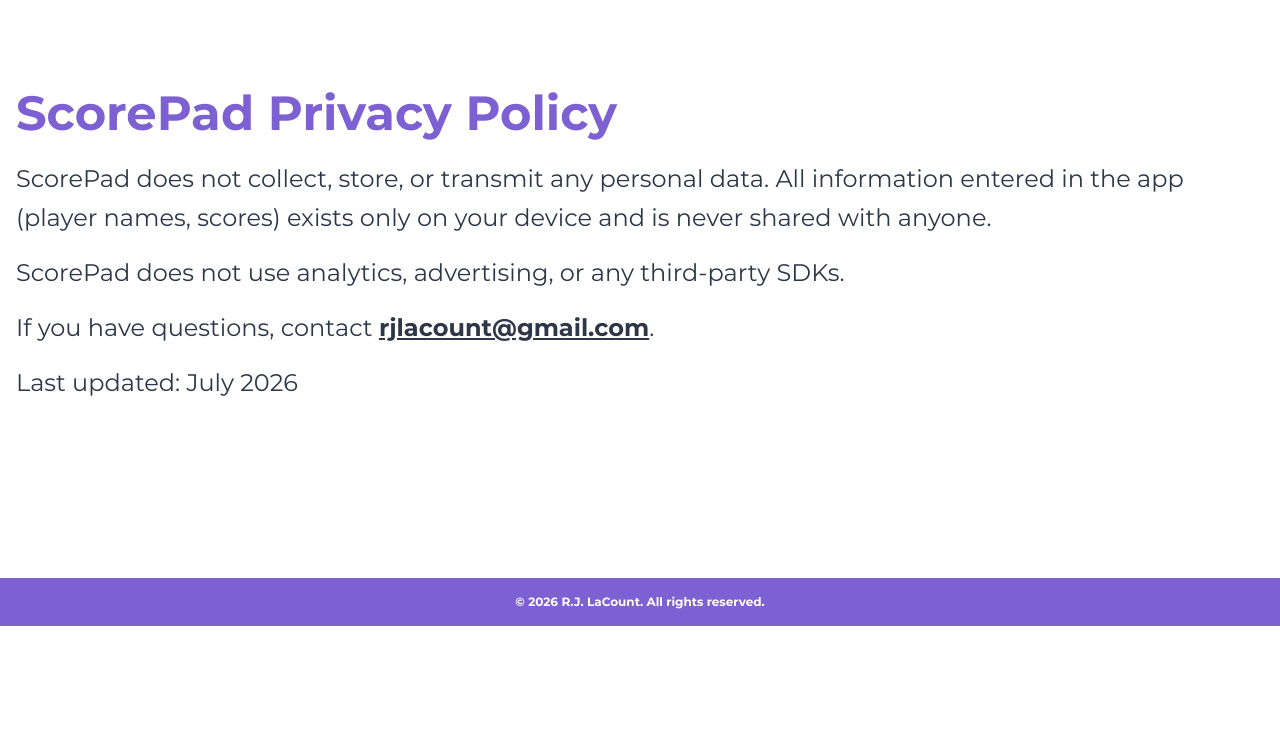
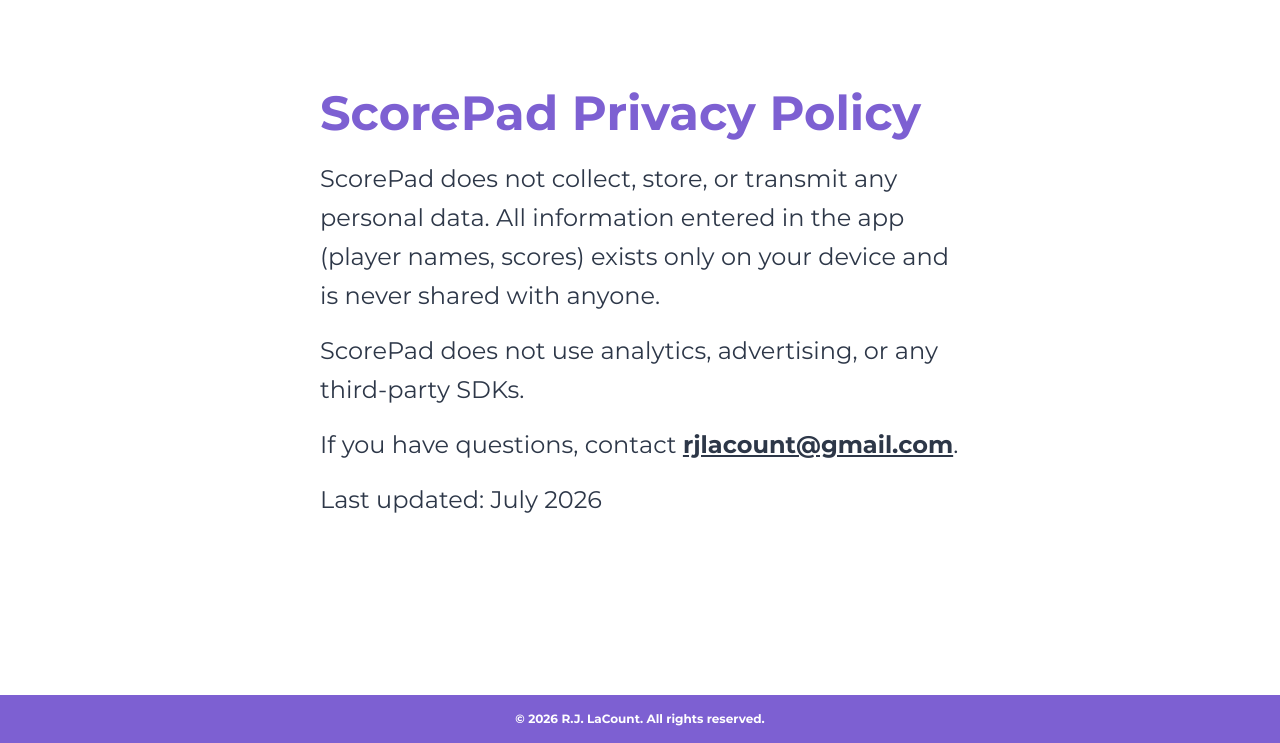
Before and after one commit to TheFunkyMonk/rjlacount-new, an Astro site: page /etc/scorepad in a window 1280 px wide. Shown: the part 93-836 px from the top of the page. Before the commit the page ends 800 px from the top, so only its background shows below. Built offline with nearby package versions, Linux system fonts and the light colour scheme; Astro itself is replaced by a stand-in of ours.

Commit message:
Add plain text page styling

```diff
--- /dev/null
+++ b/src/components/PlainTextPage.astro
@@ -0,0 +1,20 @@
+---
+interface Props {
+	title: string;
+}
+
+const { title } = Astro.props;
+
+const secondaryHeadline = 'my-4 font-bold text-3xl sm:text-4xl md:text-5xl leading-tight text-purple-600 dark:text-white';
+---
+
+<section class="mt-8 md:mt-16 lg:mt-24 mb-16 md:mb-24 relative z-10">
+	<div class="container mx-auto">
+		<div class="flex flex-wrap h-full pt-8 md:py-8 xl:py-16">
+			<div class="w-full max-w-2xl mx-auto px-4">
+				<h1 class={secondaryHeadline}>{title}</h1>
+				<slot />
+			</div>
+		</div>
+	</div>
+</section>
--- a/src/layouts/Layout.astro
+++ b/src/layouts/Layout.astro
@@ -47,7 +47,7 @@ const ogImageUrl = new URL('/images/social_landscape.png', Astro.site);
 		<meta name="theme-color" content="#9374DB" />
 	</head>
 
-	<body class="antialiased bg-white">
+	<body class="antialiased bg-white flex flex-col min-h-screen">
 		<div id="scroll-up" class="fixed bottom-0 right-0 m-4 w-12 h-12 text-purple-600 dark:text-white z-50 lg:hidden opacity-0">
 			<svg class="w-full h-full pointer-events-none" xmlns="http://www.w3.org/2000/svg" viewBox="0 0 20 20">
 				<path fill="currentColor" d="M0 10a10 10 0 1 1 20 0 10 10 0 0 1-20 0zm10 8a8 8 0 1 0 0-16 8 8 0 0 0 0 16zm.7-10.54L14.25 11l-1.41 1.41L10 9.6l-2.83 2.8L5.76 11 10 6.76l.7.7z"
@@ -55,7 +55,9 @@ const ogImageUrl = new URL('/images/social_landscape.png', Astro.site);
 			</svg>
 		</div>
 
-		<slot />
+		<main class="flex-1">
+			<slot />
+		</main>
 
 		<footer class="text-black lg:bg-purple-600 lg:text-white antialiased dark:bg-gray-800 dark:text-white relative z-10">
 			<div class="container mx-auto">
--- a/src/pages/etc/astronomy-buddy.astro
+++ b/src/pages/etc/astronomy-buddy.astro
@@ -1,16 +1,12 @@
 ---
 import Layout from '../../layouts/Layout.astro';
+import PlainTextPage from '../../components/PlainTextPage.astro';
 
-const secondaryHeadline = 'my-4 font-bold text-3xl sm:text-4xl md:text-5xl leading-tight text-purple-600 dark:text-white';
 const link = 'font-bold text-gray-800 underline hover:text-purple-600 dark:text-white transition-colors duration-150';
 ---
 
 <Layout title="Astronomy Buddy Privacy Policy - R.J. LaCount" description="Privacy policy for the Astronomy Buddy app." noindex>
-	<section class="mt-8 md:mt-16 lg:mt-24 mb-16 md:mb-24 relative z-10">
-		<div class="container mx-auto">
-			<div class="flex flex-wrap h-full pt-8 md:py-8 xl:py-16">
-				<div class="w-full px-4">
-					<h1 class={secondaryHeadline}>Astronomy Buddy Privacy Policy</h1>
+	<PlainTextPage title="Astronomy Buddy Privacy Policy">
 		<p class="my-4 text-xl md:text-2xl leading-relaxed text-gray-800">
 			Astronomy Buddy sends your location to its API to calculate sky visibility and conditions for that location. No other personal data is collected, stored, or shared.
 		</p>
@@ -21,8 +17,5 @@ const link = 'font-bold text-gray-800 underline hover:text-purple-600 dark:text-
 			If you have questions, contact <a href="mailto:rjlacount@gmail.com" class={link}>rjlacount@gmail.com</a>.
 		</p>
 		<p class="my-4 text-xl md:text-2xl leading-relaxed text-gray-800">Last updated: July 2026</p>
-				</div>
-			</div>
-		</div>
-	</section>
+	</PlainTextPage>
 </Layout>
--- a/src/pages/etc/scorepad.astro
+++ b/src/pages/etc/scorepad.astro
@@ -1,16 +1,12 @@
 ---
 import Layout from '../../layouts/Layout.astro';
+import PlainTextPage from '../../components/PlainTextPage.astro';
 
-const secondaryHeadline = 'my-4 font-bold text-3xl sm:text-4xl md:text-5xl leading-tight text-purple-600 dark:text-white';
 const link = 'font-bold text-gray-800 underline hover:text-purple-600 dark:text-white transition-colors duration-150';
 ---
 
 <Layout title="ScorePad Privacy Policy - R.J. LaCount" description="Privacy policy for the ScorePad app." noindex>
-	<section class="mt-8 md:mt-16 lg:mt-24 mb-16 md:mb-24 relative z-10">
-		<div class="container mx-auto">
-			<div class="flex flex-wrap h-full pt-8 md:py-8 xl:py-16">
-				<div class="w-full px-4">
-					<h1 class={secondaryHeadline}>ScorePad Privacy Policy</h1>
+	<PlainTextPage title="ScorePad Privacy Policy">
 		<p class="my-4 text-xl md:text-2xl leading-relaxed text-gray-800">
 			ScorePad does not collect, store, or transmit any personal data. All information entered in the app (player names, scores) exists only on your device and is never shared with anyone.
 		</p>
@@ -21,8 +17,5 @@ const link = 'font-bold text-gray-800 underline hover:text-purple-600 dark:text-
 			If you have questions, contact <a href="mailto:rjlacount@gmail.com" class={link}>rjlacount@gmail.com</a>.
 		</p>
 		<p class="my-4 text-xl md:text-2xl leading-relaxed text-gray-800">Last updated: July 2026</p>
-				</div>
-			</div>
-		</div>
-	</section>
+	</PlainTextPage>
 </Layout>
```
Lines whose indentation alone changed are shown as unchanged.
